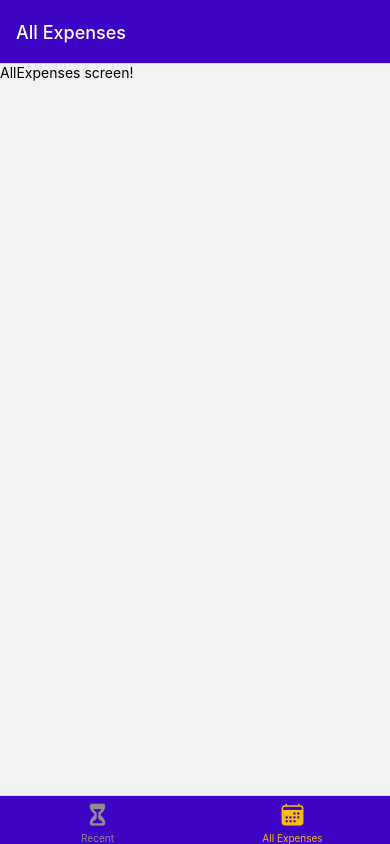
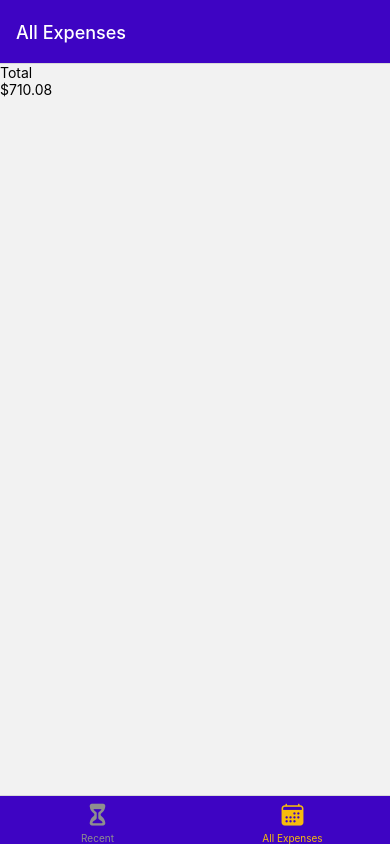
Before and after one commit to koleks92/ExpenseTrackerApp, a React Native app: screen /AllExpenses in a window 390 px wide. Built offline with nearby package versions, Linux system fonts and the light colour scheme.

Commit message:
Expenses Output to screens with dummy data

```diff
--- a/components/ExpensesOutput/ExpensesOutput.js
+++ b/components/ExpensesOutput/ExpensesOutput.js
@@ -1,11 +1,45 @@
-import { Text } from 'react-native';
+import { Text, View } from 'react-native';
 import ExpensesSummary from './ExpensesSummary';
 import ExpensesList from './ExpensesList';
+
+const DUMMY_EXPENSES = [
+    {
+        id: 'e1',
+        description: 'Book',
+        amount: 44.44,
+        date: new Date('2021-12-19'),
+    },
+    {
+        id: 'e2',
+        description: 'Haircut',
+        amount: 15.44,
+        date: new Date('2022-05-22'),
+    },
+    {
+        id: 'e3',
+        description: 'Knife',
+        amount: 120.22,
+        date: new Date('2022-09-19'),
+    },
+    {
+        id: 'e4',
+        description: 'Monitor',
+        amount: 499.99,
+        date: new Date('2022-09-20'),
+    },
+    {
+        id: 'e5',
+        description: 'Frying pan',
+        amount: 29.99,
+        date: new Date('2022-09-09'),
+    },
+
+];
 
 function ExpensesOutput({ expenses, expensesPeriod }) {
     return (
     <View>
-        <ExpensesSummary expenses={expenses} periodName={expensesPeriod}/>
+        <ExpensesSummary expenses={DUMMY_EXPENSES} periodName={expensesPeriod}/>
         <ExpensesList />
     </View>);
 };
--- a/screens/AllExpenses.js
+++ b/screens/AllExpenses.js
@@ -1,9 +1,10 @@
 import { View, Text } from 'react-native';
+import ExpensesOutput from '../components/ExpensesOutput/ExpensesOutput';
 
 function AllExpenses() {
     return (
         <View>
-            <Text>AllExpenses screen!</Text>
+            <ExpensesOutput expensesPeriod="Total"/>
         </View>
     )
 };
--- a/screens/RecentExpenses.js
+++ b/screens/RecentExpenses.js
@@ -1,9 +1,10 @@
 import { View, Text } from 'react-native';
+import ExpensesOutput from '../components/ExpensesOutput/ExpensesOutput';
 
 function RecentExpenses() {
     return (
         <View>
-            <Text>RecentExpenses screen!</Text>
+            <ExpensesOutput expensesPeriod="Last 7 days" />
         </View>
     )
 };
```
